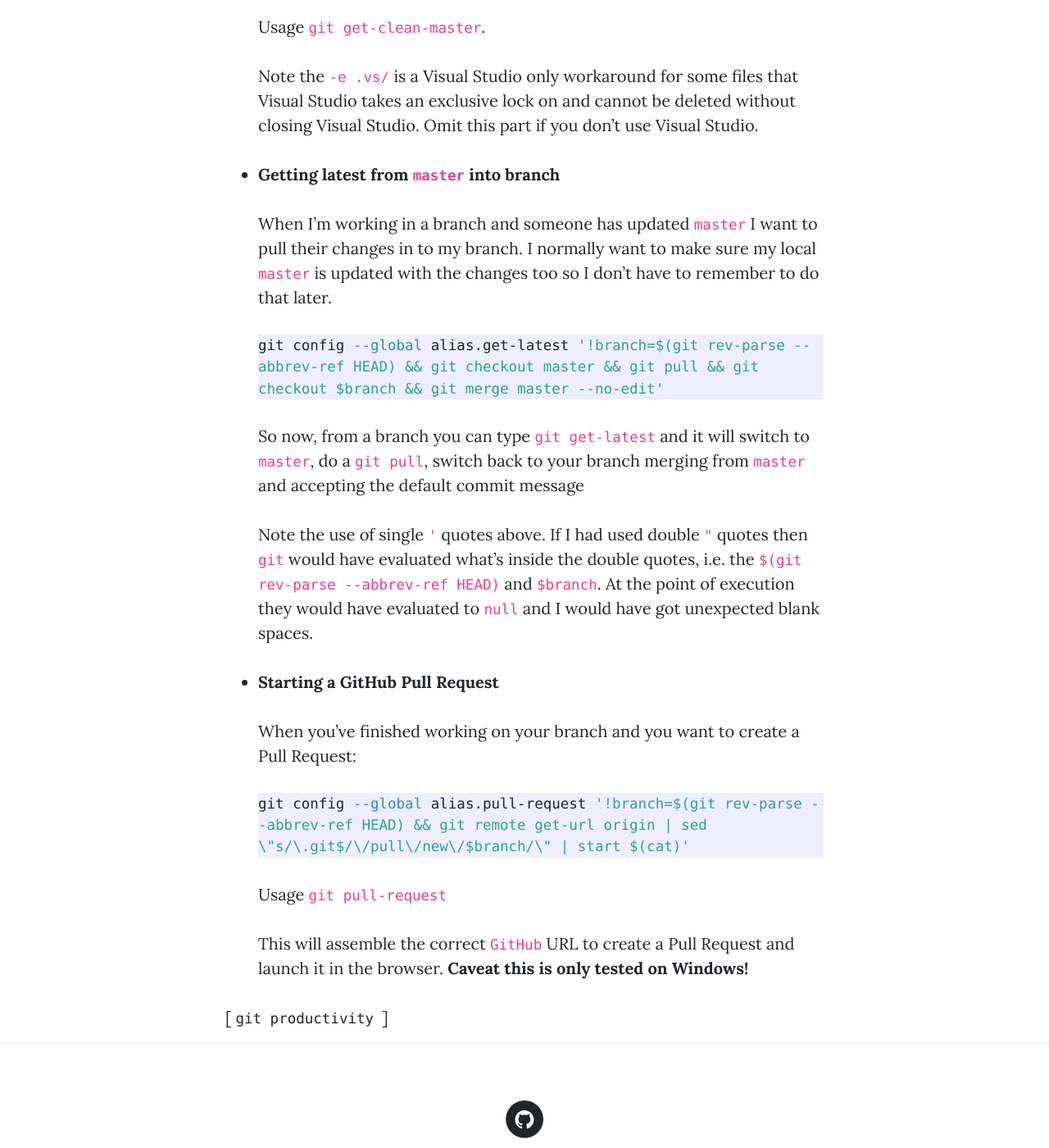
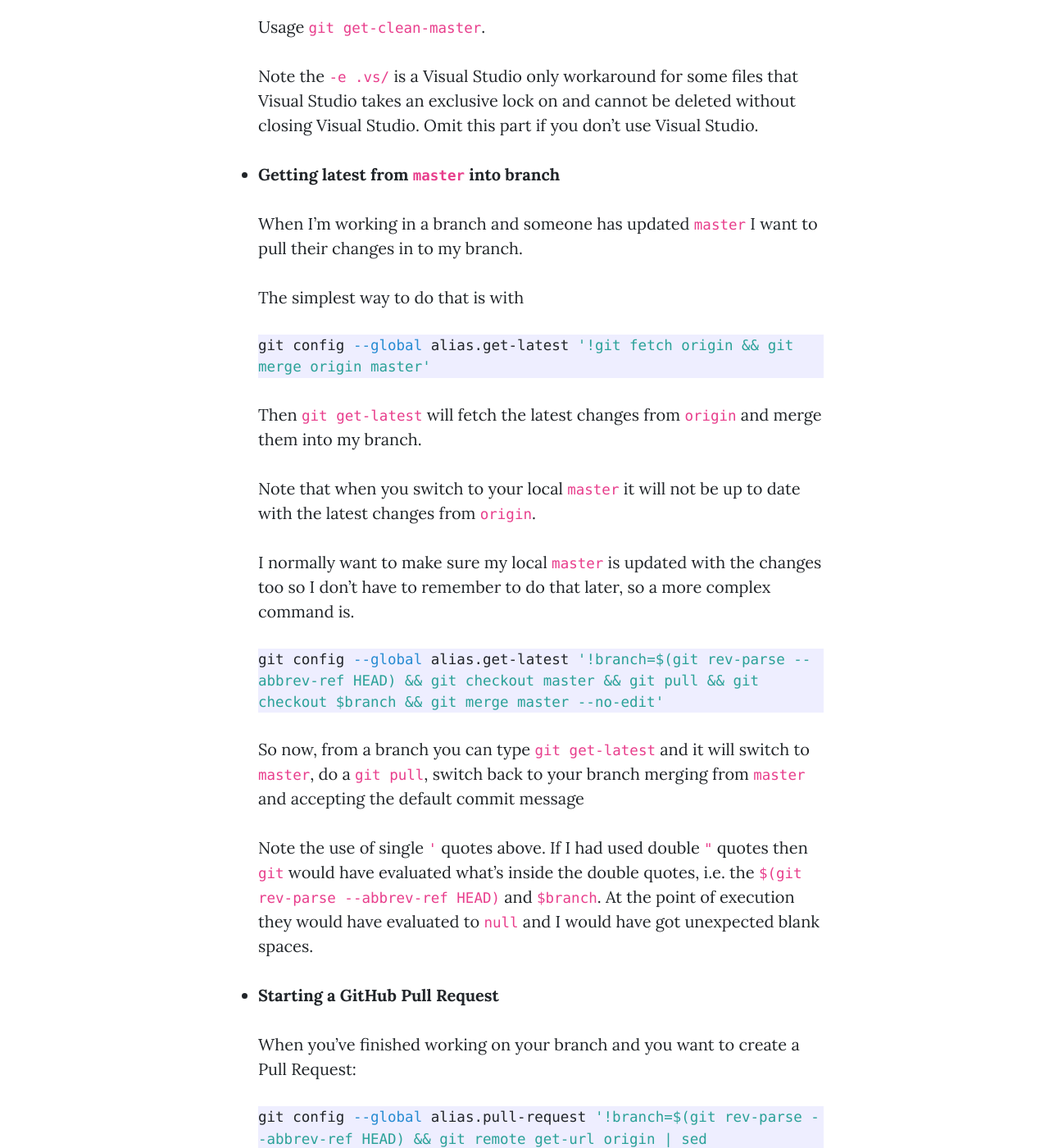
Before and after one commit to paxdev/paxdev.github.io, a Jekyll site: the page built from _posts/2020-05-20-git-aliases.md, in a window 1280 px wide and 1400 px high, scrolled down 1968 px. Shown: the whole window at 82% size. Built offline with Jekyll 4.4.1, drawn with Linux system fonts in a browser that asks for light colours; our own code applies the rules of GitHub Pages for plain Markdown files; some of the changed text lies outside the part shown.

Commit message:
add extra git aliases

````diff
--- a/_posts/2020-05-20-git-aliases.md
+++ b/_posts/2020-05-20-git-aliases.md
@@ -61,7 +61,18 @@
 * **Getting latest from `master` into branch**
 
   When I'm working in a branch and someone has updated `master` I want to pull their changes in to my branch.
-  I normally want to make sure my local `master` is updated with the changes too so I don't have to remember to do that later.
+
+  The simplest way to do that is with
+
+  ```shell
+  git config --global alias.get-latest '!git fetch origin && git merge origin master'
+  ```
+
+  Then `git get-latest` will fetch the latest changes from `origin` and merge them into my branch.
+
+  Note that when you switch to your local `master` it will not be up to date with the latest changes from `origin`.
+
+  I normally want to make sure my local `master` is updated with the changes too so I don't have to remember to do that later, so a more complex command is.
 
   ```shell
   git config --global alias.get-latest '!branch=$(git rev-parse --abbrev-ref HEAD) && git checkout master && git pull && git checkout $branch && git merge master --no-edit'
@@ -82,3 +93,11 @@
   Usage `git pull-request`
 
   This will assemble the correct `GitHub` URL to create a Pull Request and launch it in the browser. **Caveat this is only tested on Windows!**
+
+* **Starting a GitLab Pull Request**
+
+  The version of the above for GitLab is:
+
+  ```shell
+  git config --global alias.pull-request '!branch=$(git rev-parse --abbrev-ref HEAD | sed \"s//%2f/g\") && git remote get-url origin | sed \"/\.git$//\" | sed \"s/$/\/-\/merge_requests\/new?merge_request%5Bsource_branch%5D=/\" | sed \"s|$|${branch}|\" | start $(cat)'
+  ```
````
